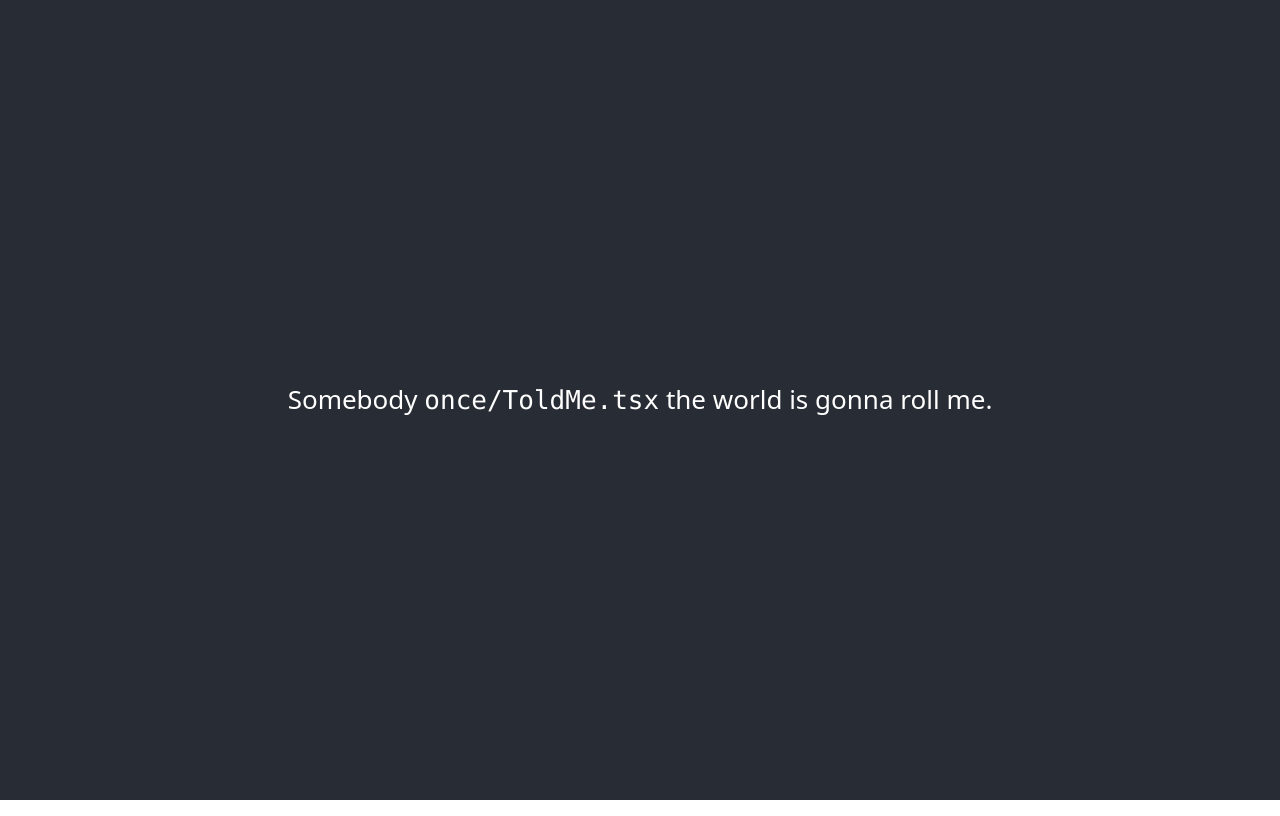
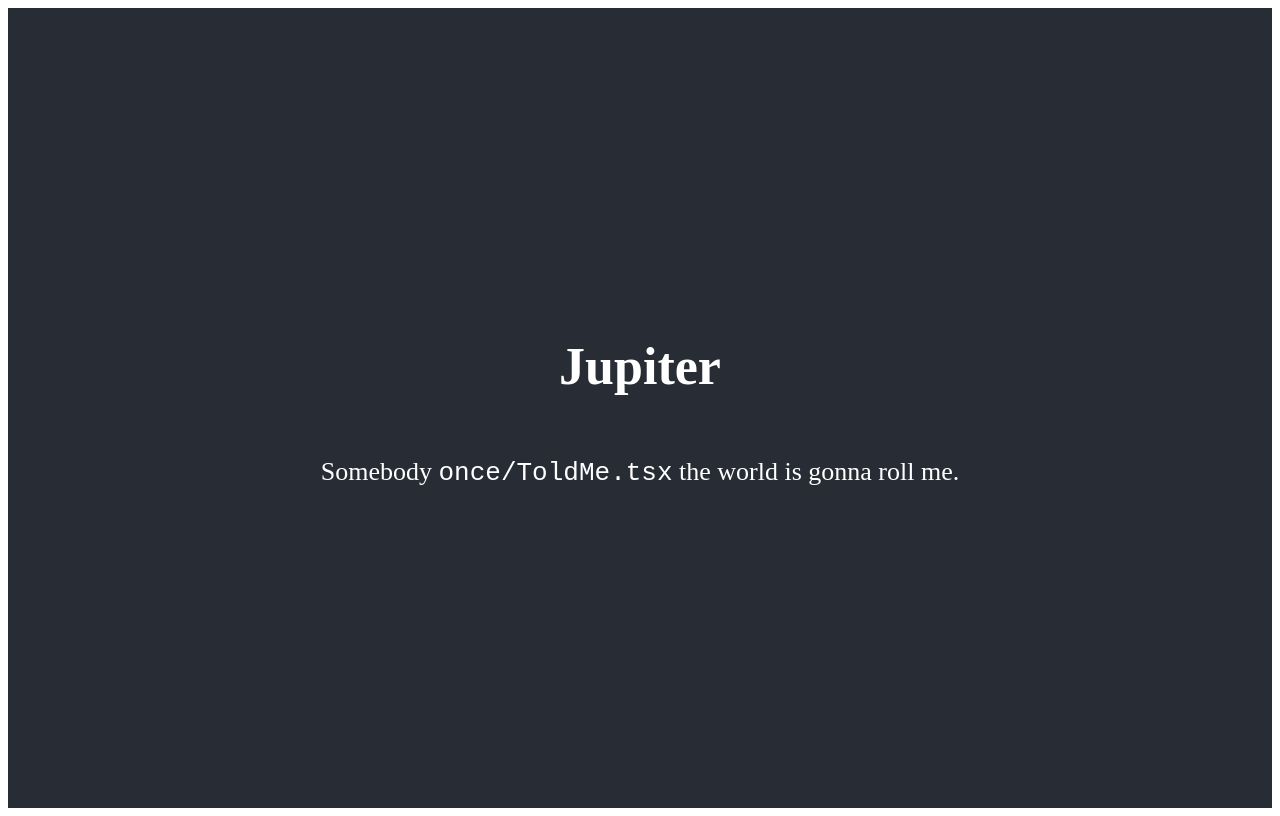
Before and after one commit to Igsu-Bravo/jupiter-envelope, a React (Create React App) app: page / in a window 1280 px wide. Built offline with nearby package versions, Linux system fonts and the light colour scheme.

Commit message:
Add header component

```diff
--- a/src/App.tsx
+++ b/src/App.tsx
@@ -1,30 +1,20 @@
 import React from 'react';
 import styled from 'styled-components';
-import './index.css';
+
+import Header from './components/Header';
 
 const MainApp = styled.div`
   text-align: center;
 `;
 
-const AppHeader = styled.header`
-  background-color: #282c34;
-  min-height: 100vh;
-  display: flex;
-  flex-direction: column;
-  align-items: center;
-  justify-content: center;
-  font-size: calc(10px + 2vmin);
-  color: white;
-`;
-
 function App() {
   return (
     <MainApp>
-      <AppHeader>
+      <Header title="Jupiter">
         <p>
           Somebody <code>once/ToldMe.tsx</code> the world is gonna roll me.
         </p>
-      </AppHeader>
+      </Header>
     </MainApp>
   );
 }
--- /dev/null
+++ b/src/components/Header.tsx
@@ -0,0 +1,26 @@
+import React from 'react';
+import styled from 'styled-components';
+
+interface IProps {
+  title: string;
+}
+
+const AppHeader = styled.header`
+  background-color: #282c34;
+  min-height: 100vh;
+  display: flex;
+  flex-direction: column;
+  align-items: center;
+  justify-content: center;
+  font-size: calc(10px + 2vmin);
+  color: white;
+`;
+
+const Header: React.FC<IProps> = ({ children, title }) => (
+  <AppHeader>
+    <h1>{title}</h1>
+    {children}
+  </AppHeader>
+);
+
+export default Header;
--- a/src/server/app.ts
+++ b/src/server/app.ts
@@ -6,7 +6,7 @@ const createApp = () => {
   const app = express();
 
   const router = createRouter();
-  app.use(EApiPath.eventsPath, router);
+  app.use(EApiPath.songsPath, router);
 
   return app;
 };
--- a/src/server/types.ts
+++ b/src/server/types.ts
@@ -1,5 +1,5 @@
 enum EApiPath {
-  eventsPath = '/api/v1/event/',
+  songsPath = "/api/v1/song/",
 }
 
 export { EApiPath };
```
